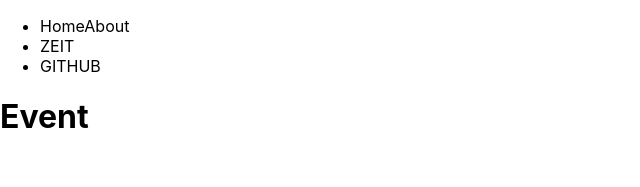
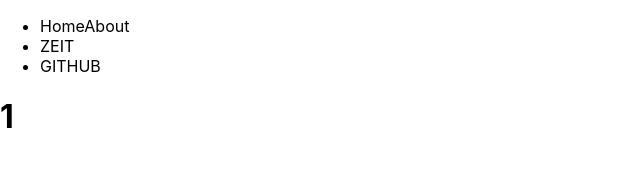
Before and after one commit to tracy-tucker/tracker, a Next.js app: page /event/1 in a window 1280 px wide. Shown: the top 187 px of the page, without its empty margins (0-640 px from the left). Built offline with nearby package versions, Linux system fonts and the light colour scheme.

Commit message:
router setup for {slug} using useRouter hook

```diff
--- a/pages/event/[slug].js
+++ b/pages/event/[slug].js
@@ -1,9 +1,14 @@
-import Layout from '../../components/Layout'
+import Layout from '../../components/Layout';
+import { useRouter } from 'next/router'; //NextJS hook
+
+//The page name has been changed to [slug].js to create a dynamic page
 
 const Event = () => {
+    const router = useRouter(); //assigned router to useRouter
+    const { slug } = router.query; //pulls in the dynamic slug
     return (
         <Layout>
-        <h1>Event</h1>
+        <h1>{slug}</h1> {/*Changed from Event to {slug}*/}
     </Layout>
     )
 }
```
